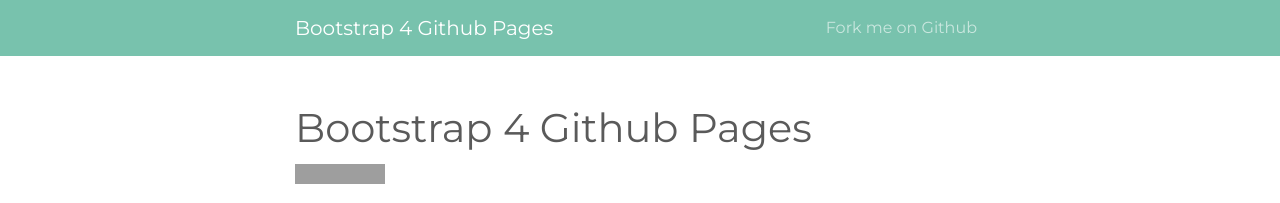
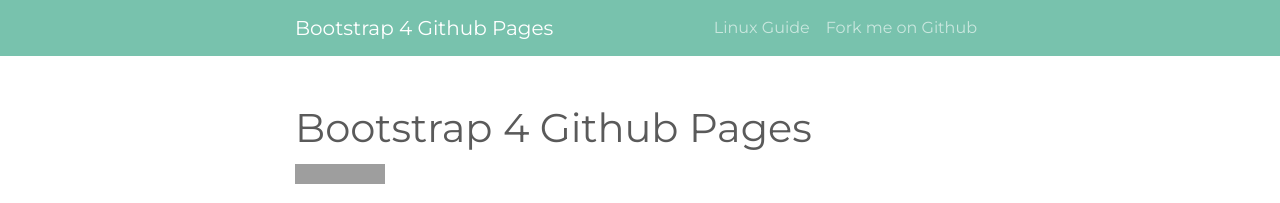
Before and after one commit to binarylawyer/.github.io, a Jekyll site: the page built from index.md, in a window 1280 px wide and 900 px high. Shown: the top 203 px of the window. Built offline with Jekyll 4.4.1, drawn with Linux system fonts in a browser that asks for light colours; grey boxes are pictures that could not be loaded.

Commit message:
Update header.html

```diff
--- a/_includes/header.html
+++ b/_includes/header.html
@@ -18,6 +18,9 @@
           {%- endif -%}
         {% endfor -%}
         <li class="nav-item">
+          <a class="nav-link" href="/Linux_Guide/">Linux Guide</a>
+        </li>
+        <li class="nav-item">
           <a class="nav-link" href="{{ site.github.repository_url }}">Fork me on Github</a>
         </li>
       </ul>
```
